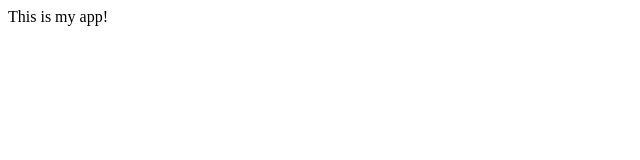
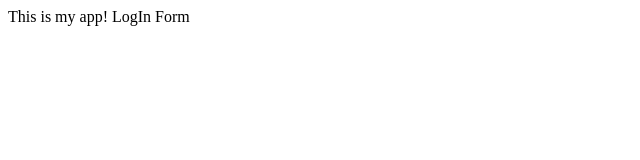
Before and after one commit to AbuMecca/myappsample, a plain HTML site: page index.html in a window 1280 px wide. Shown: the whole page, without its empty margins (0-640 px from the left). Drawn offline with Linux system fonts and the light colour scheme.

```diff
--- a/index.html
+++ b/index.html
@@ -5,5 +5,6 @@
 </head>
 <body>
     This is my app!
+    LogIn Form
 </body>
 </html>
```
Also changed, not shown: 1 other file.
